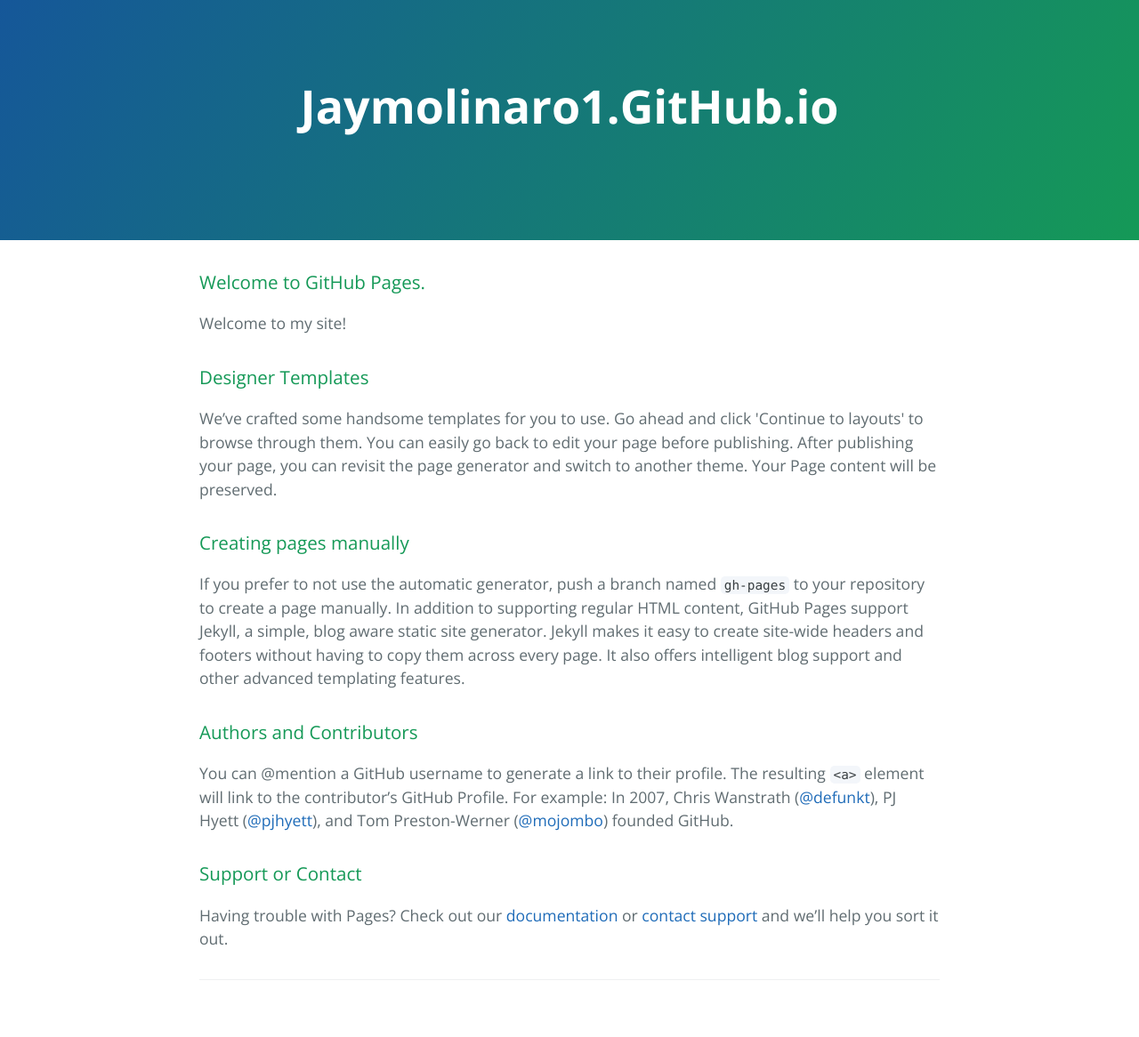
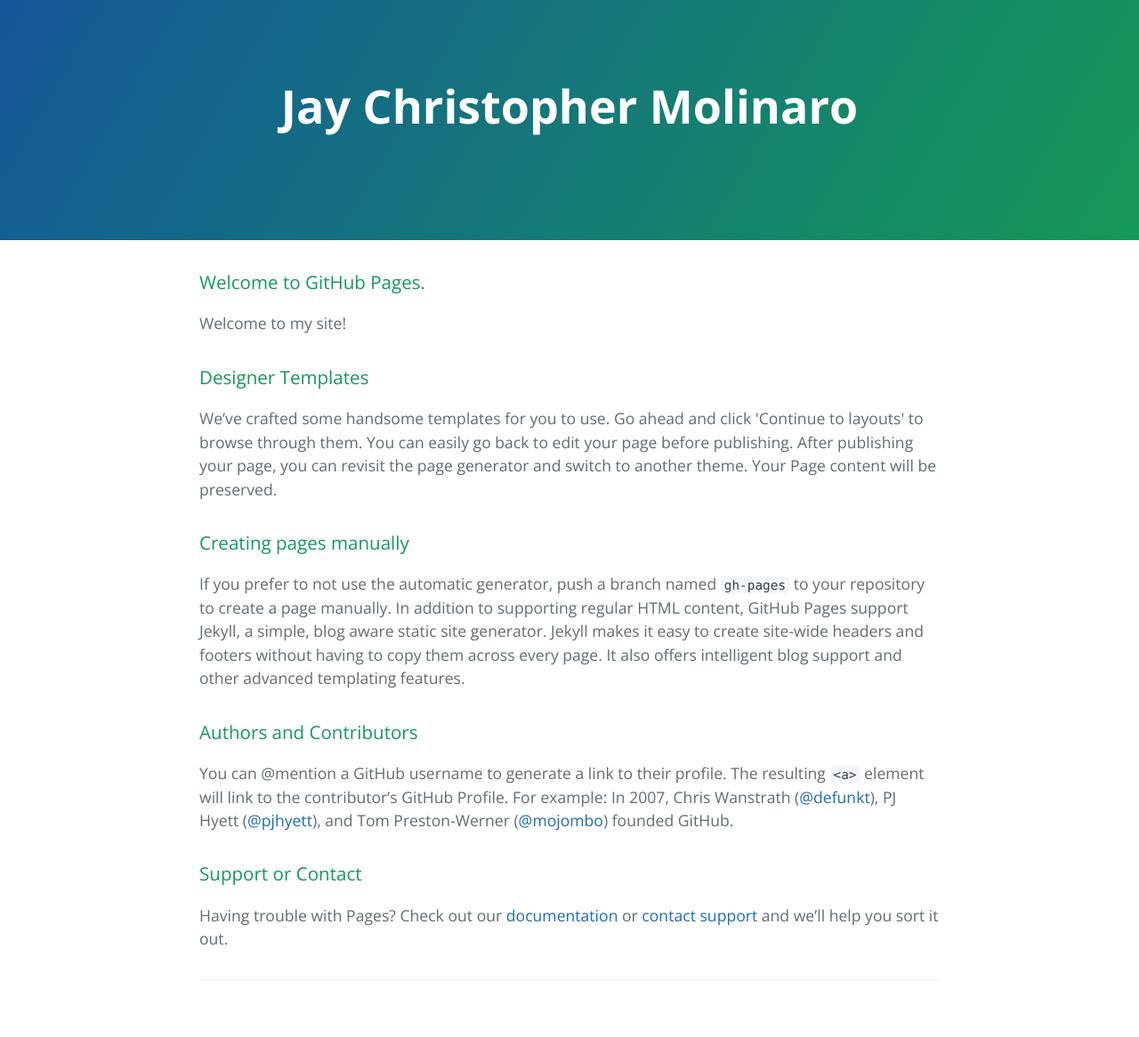
Before and after one commit to jaymolinaro1/jaymolinaro1.github.io, a Jekyll site: the page index.html, which Jekyll copies as it is, in a window 1280 px wide. Shown: the whole page at 89% size. Built offline with Jekyll 4.4.1, drawn with Linux system fonts in a browser that asks for light colours.

Commit message:
Update index.html

```diff
--- a/index.html
+++ b/index.html
@@ -11,7 +11,7 @@
   </head>
   <body>
     <section class="page-header">
-      <h1 class="project-name">Jaymolinaro1.GitHub.io</h1>
+      <h1 class="project-name">Jay Christopher Molinaro</h1>
       <h2 class="project-tagline"></h2>
     </section>
 
```
